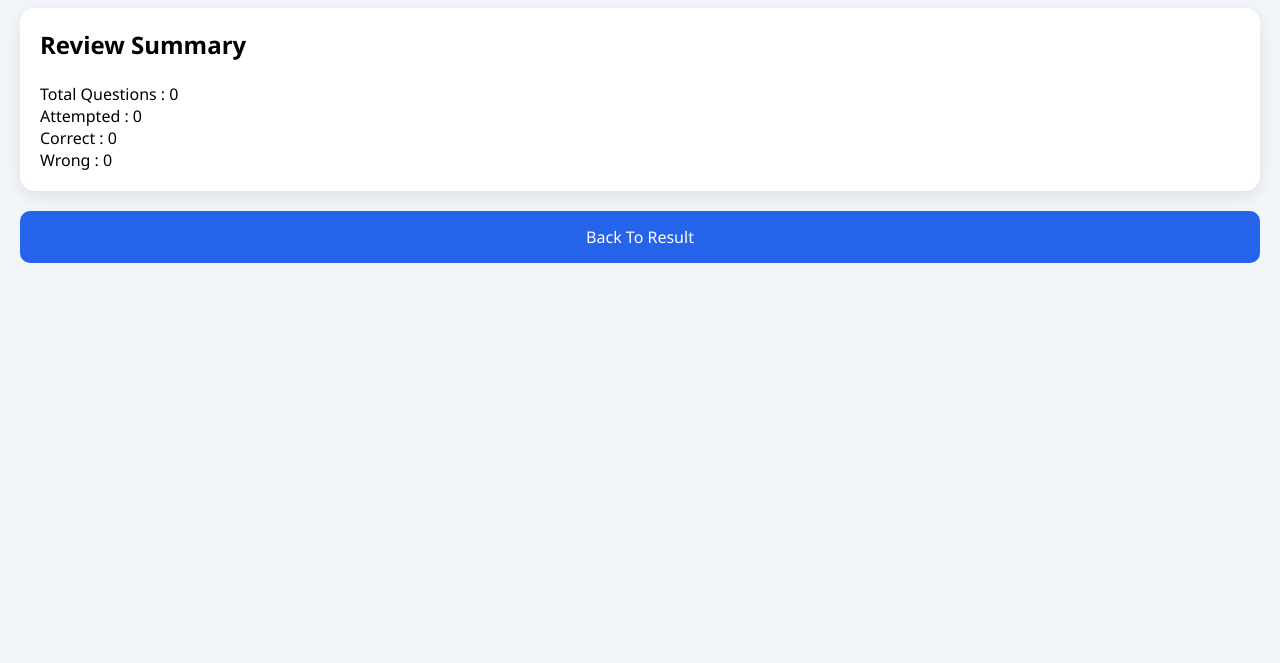
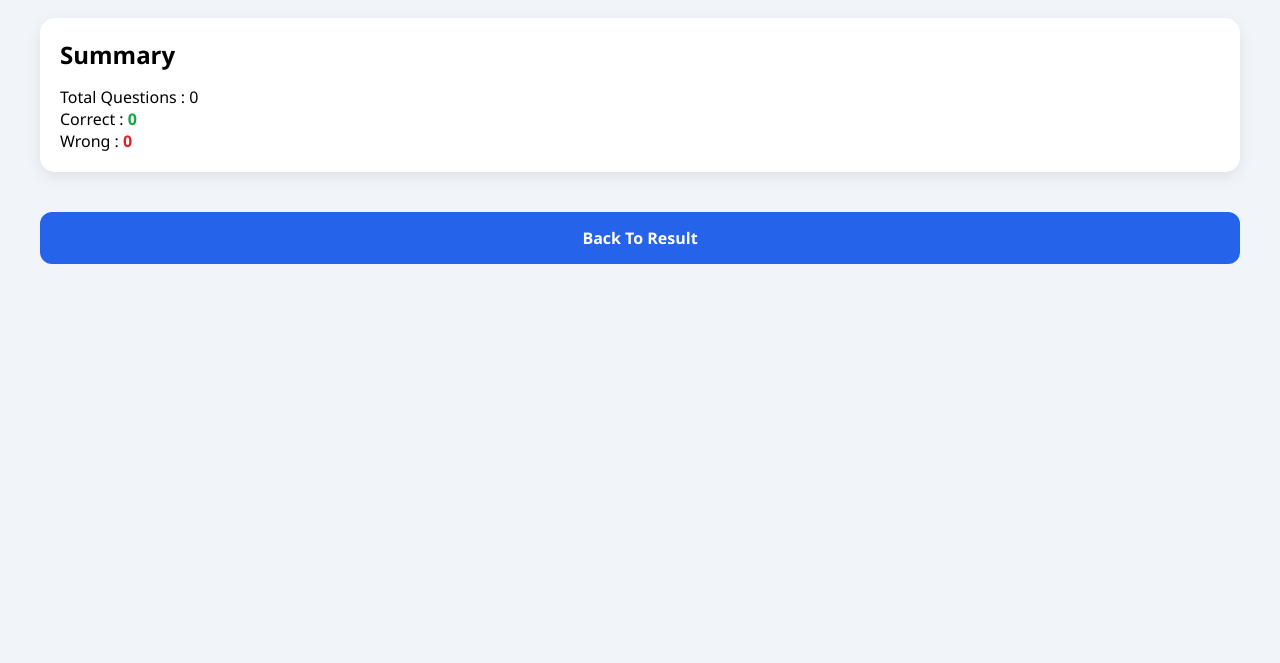
Before and after one commit to allswbatch22-hue/PAID-TEST-SERIES-, a plain HTML site: page answer-review.html in a window 1280 px wide. Shown: the part 137-800 px from the top of the page. Drawn offline with Linux system fonts and the light colour scheme.

Commit message:
Update answer-review.html

```diff
--- a/answer-review.html
+++ b/answer-review.html
@@ -20,13 +20,30 @@ background:#f1f5f9;
 padding:20px;
 }
 
+.container{
+max-width:1200px;
+margin:auto;
+}
+
 .header{
-background:#1e3a8a;
+background:linear-gradient(135deg,#2563eb,#1d4ed8);
 color:white;
+padding:25px;
+border-radius:20px;
+text-align:center;
+margin-bottom:20px;
+}
+
+.summary{
+background:white;
 padding:20px;
 border-radius:15px;
 margin-bottom:20px;
-text-align:center;
+box-shadow:0 5px 15px rgba(0,0,0,.08);
+}
+
+.summary h2{
+margin-bottom:15px;
 }
 
 .review-card{
@@ -45,57 +62,67 @@ margin-bottom:15px;
 
 .option{
 padding:12px;
+margin-bottom:8px;
 border-radius:10px;
-margin-bottom:8px;
 background:#f8fafc;
+border:1px solid #ddd;
 }
 
 .correct{
 background:#16a34a;
 color:white;
+border:none;
 }
 
 .wrong{
 background:#dc2626;
 color:white;
+border:none;
 }
 
 .user-answer{
 background:#f59e0b;
 color:white;
+border:none;
 }
 
 .solution{
+margin-top:15px;
+padding:15px;
 background:#eff6ff;
 border-left:5px solid #2563eb;
-padding:15px;
-margin-top:15px;
 border-radius:10px;
 }
 
-.summary{
-background:white;
-padding:20px;
-border-radius:15px;
-margin-bottom:20px;
-box-shadow:0 5px 15px rgba(0,0,0,.08);
-}
-
-.back-btn{
+.btn{
 width:100%;
 padding:15px;
 border:none;
+border-radius:12px;
 background:#2563eb;
 color:white;
 font-size:16px;
-border-radius:10px;
+font-weight:bold;
 cursor:pointer;
+margin-top:20px;
+}
+
+.correct-count{
+color:#16a34a;
+font-weight:bold;
+}
+
+.wrong-count{
+color:#dc2626;
+font-weight:bold;
 }
 
 </style>
 </head>
 
 <body>
+
+<div class="container">
 
 <div class="header">
 
@@ -107,9 +134,7 @@ cursor:pointer;
 
 <div class="summary">
 
-<h2>Review Summary</h2>
-
-<br>
+<h2>Summary</h2>
 
 <p>
 Total Questions :
@@ -117,30 +142,34 @@ Total Questions :
 </p>
 
 <p>
-Attempted :
-<span id="attemptedQuestions">0</span>
-</p>
-
-<p>
 Correct :
-<span id="correctQuestions">0</span>
+<span
+id="correctQuestions"
+class="correct-count">
+0
+</span>
 </p>
 
 <p>
 Wrong :
-<span id="wrongQuestions">0</span>
+<span
+id="wrongQuestions"
+class="wrong-count">
+0
+</span>
 </p>
 
 </div>
 
-<div id="reviewContainer">
-</div>
+<div id="reviewContainer"></div>
 
 <button
-class="back-btn"
+class="btn"
 onclick="window.location.href='result.html'">
 Back To Result
 </button>
+
+</div>
 
 <script>
 
@@ -154,11 +183,10 @@ JSON.parse(
 localStorage.getItem("user_answers")
 ) || {};
 
+let html="";
+
 let correct=0;
 let wrong=0;
-let attempted=0;
-
-let html="";
 
 questions.forEach((q,index)=>{
 
@@ -169,8 +197,6 @@ const correctAnswer =
 q.answer;
 
 if(userAnswer !== undefined){
-
-attempted++;
 
 if(userAnswer == correctAnswer){
 
@@ -271,11 +297,6 @@ document.getElementById(
 questions.length;
 
 document.getElementById(
-"attemptedQuestions"
-).innerHTML =
-attempted;
-
-document.getElementById(
 "correctQuestions"
 ).innerHTML =
 correct;
```
